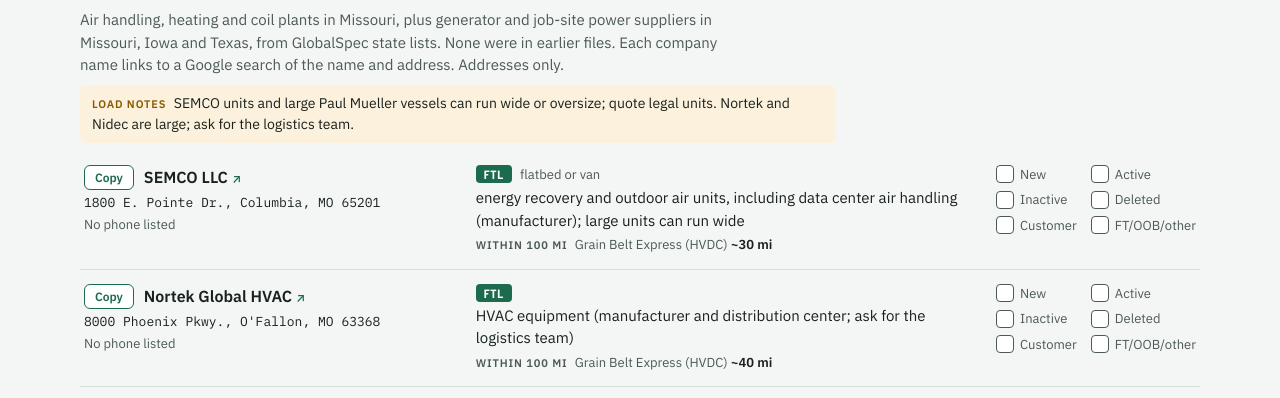
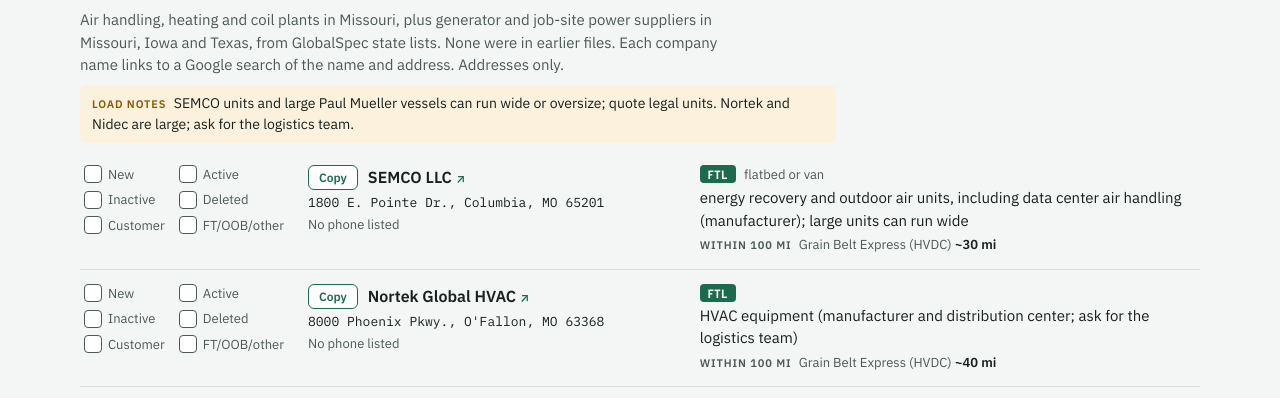
Before and after one commit to jasonazhang365x/TQL, a plain HTML site: page batches-46-49.html in a window 1280 px wide. Shown: the part 545-943 px from the top of the page. Drawn offline with Linux system fonts and the light colour scheme.

Commit message:
Move checkboxes back to the left
Co-Authored-By: Claude Opus 5.5 <noreply@anthropic.com>
Claude-Session: https://claude.ai/code/session_01Nvjty2SzTy1jmbHmbvhBzD

```diff
--- a/batches-46-49.html
+++ b/batches-46-49.html
@@ -59,7 +59,7 @@ body::before { content: ""; position: fixed; inset: 0 0 auto; height: env(safe-a
 .nameline .name { min-width: 0; }
 .nameline button.copy { padding: 4px 10px; font-size: 12px; flex: none; }
 .addr, .phone { padding-left: 0; }
-.lead { display: grid; grid-template-columns: minmax(0, 1fr) minmax(0, 1.35fr) 200px; gap: 8px 24px; padding: 14px 4px; border-bottom: 1px solid var(--line); align-items: start; }
+.lead { display: grid; grid-template-columns: 200px minmax(0, 1fr) minmax(0, 1.35fr); gap: 8px 24px; padding: 14px 4px; border-bottom: 1px solid var(--line); align-items: start; }
 .lead[hidden] { display: none !important; }
 .who, .what { min-width: 0; display: grid; gap: 3px; }
 .name { font-weight: 600; font-size: 16px; color: var(--ink); text-decoration: none; }
@@ -92,7 +92,7 @@ button.copied { background: var(--accent) !important; color: var(--accent-ink) !
   .tags { max-width: 240px; }
 }
 .sr { position: absolute; width: 1px; height: 1px; overflow: hidden; clip: rect(0 0 0 0); white-space: nowrap; }
-.tags { order: 3; border: 0; margin: 0; padding: 0; min-width: 0; display: grid; grid-template-columns: 1fr 1fr; gap: 6px 8px; align-self: start; }
+.tags { border: 0; margin: 0; padding: 0; min-width: 0; display: grid; grid-template-columns: 1fr 1fr; gap: 6px 8px; align-self: start; }
 .tg { display: flex; align-items: center; gap: 6px; font-size: 13px; color: var(--ink-2); cursor: pointer; user-select: none; }
 .tg input { appearance: none; -webkit-appearance: none; margin: 0; width: 18px; height: 18px; flex: none; border: 1.5px solid var(--ink-2); border-radius: 4px; background: var(--surface); cursor: pointer; display: grid; place-content: center; }
 .tg input::after { content: ""; width: 5px; height: 9px; border: solid var(--chk, #fff); border-width: 0 2px 2px 0; transform: translateY(-1px) rotate(45deg); opacity: 0; }
```
Also changed, not shown: batches-50-56.html (+2 -2 lines), batches-57-63.html (+2 -2 lines).
